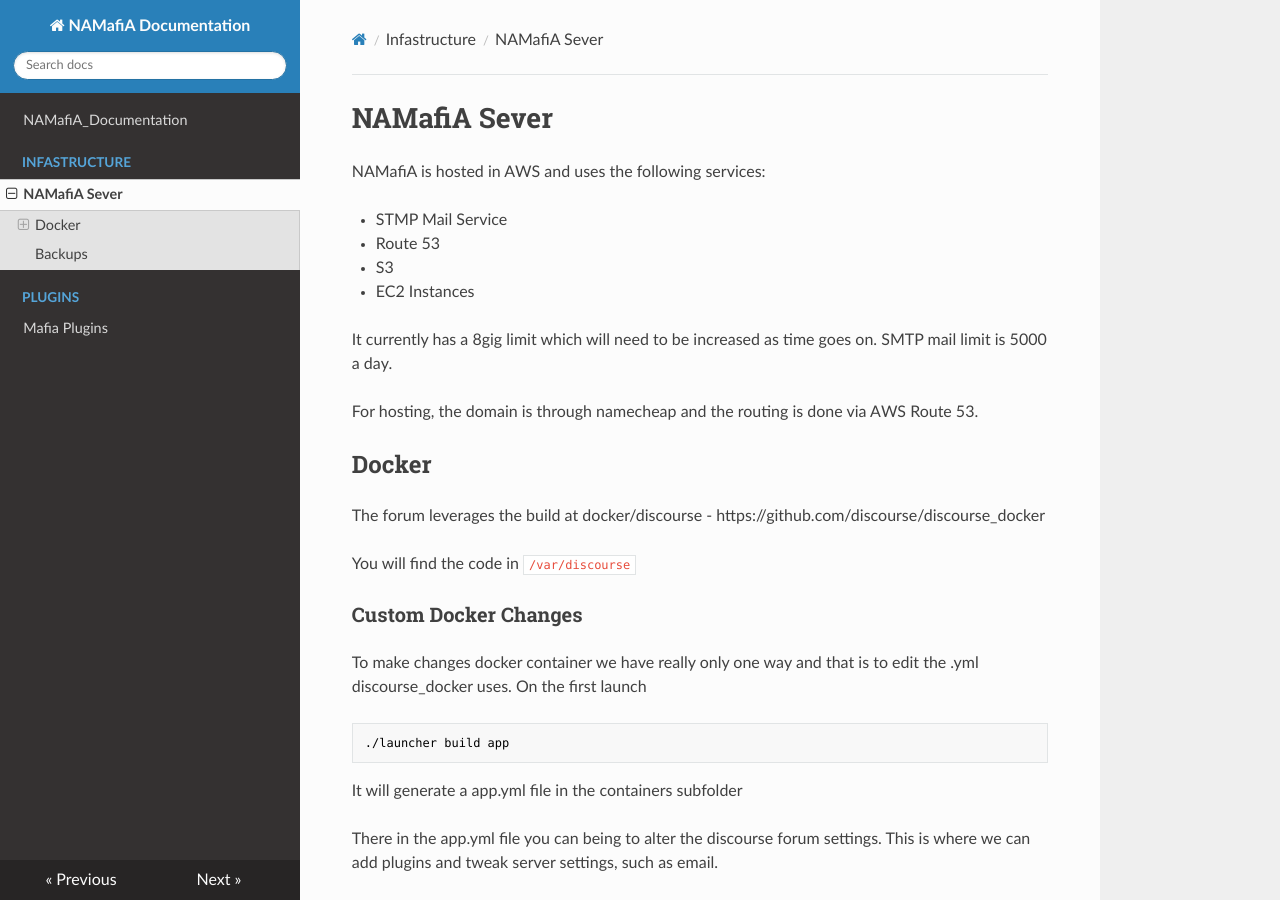
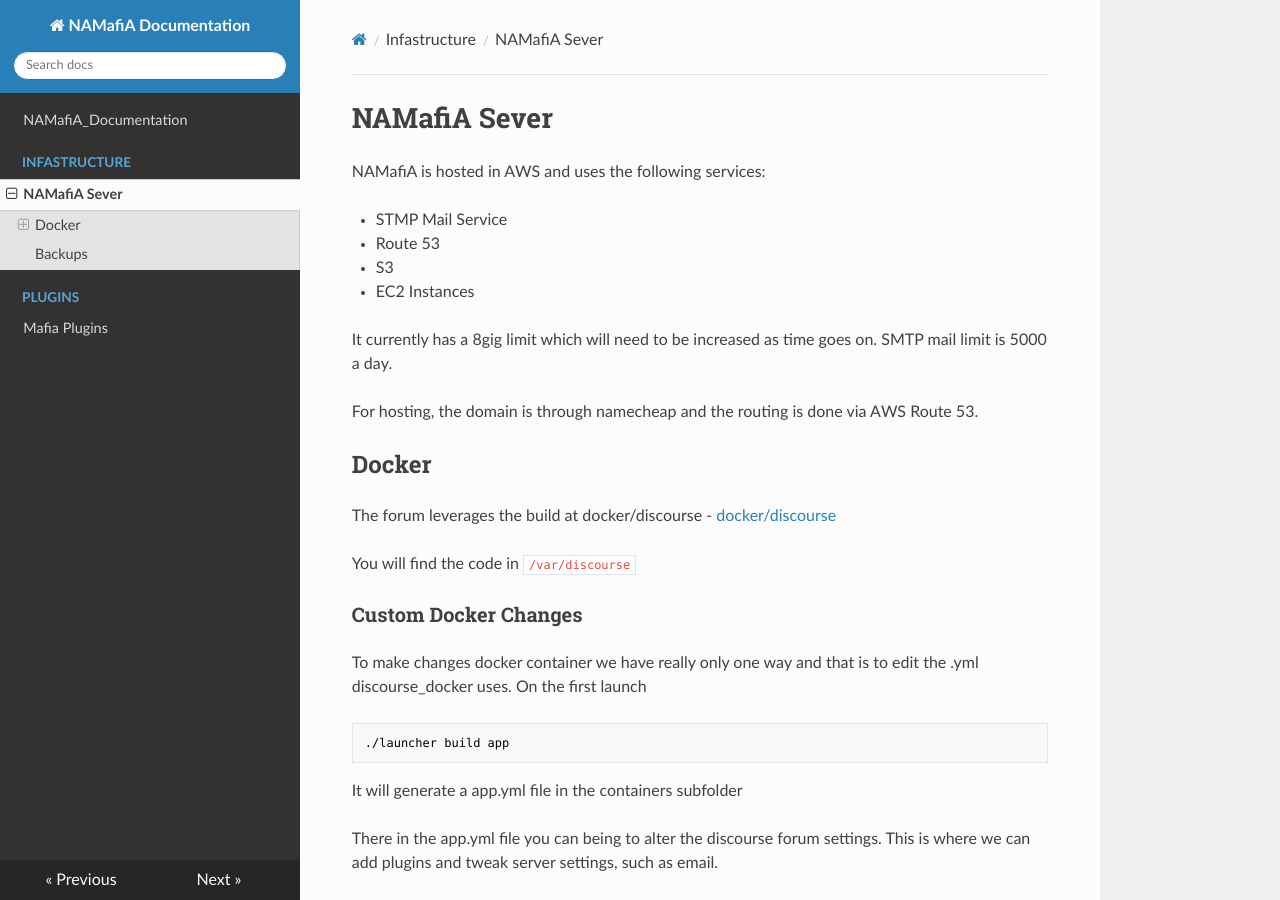
Before and after one commit to Roragok/NAMafiA-Documentation, an MkDocs documentation site: the page built from docs/Infastructure/Server Info.md, in a window 1280 px wide and 900 px high. Built offline with MkDocs 1.6.1, drawn with Linux system fonts in a browser that asks for light colours; nearby versions of some CDN libraries; part of the change alters nothing that is shown.

Commit message:
update link in server info

```diff
--- a/docs/Infastructure/Server Info.md
+++ b/docs/Infastructure/Server Info.md
@@ -15,7 +15,7 @@ For hosting, the domain is through namecheap and the routing is done via AWS Rou
 ## Docker
 
 The forum leverages the build at docker/discourse
-  - https://github.com/discourse/discourse_docker
+  - [docker/discourse](https://github.com/discourse/discourse_docker)
 
 You will find the code in `/var/discourse`
 
```
